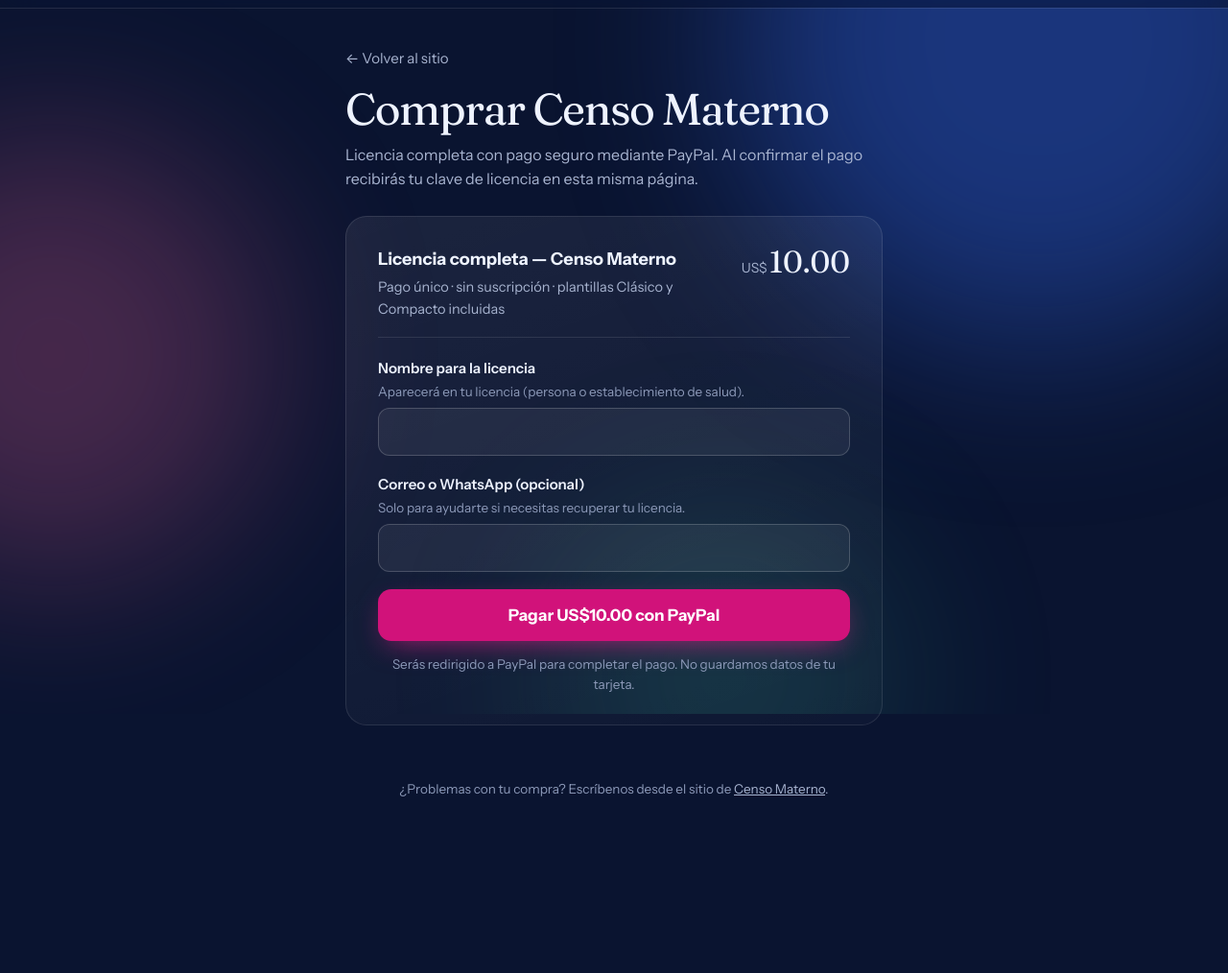
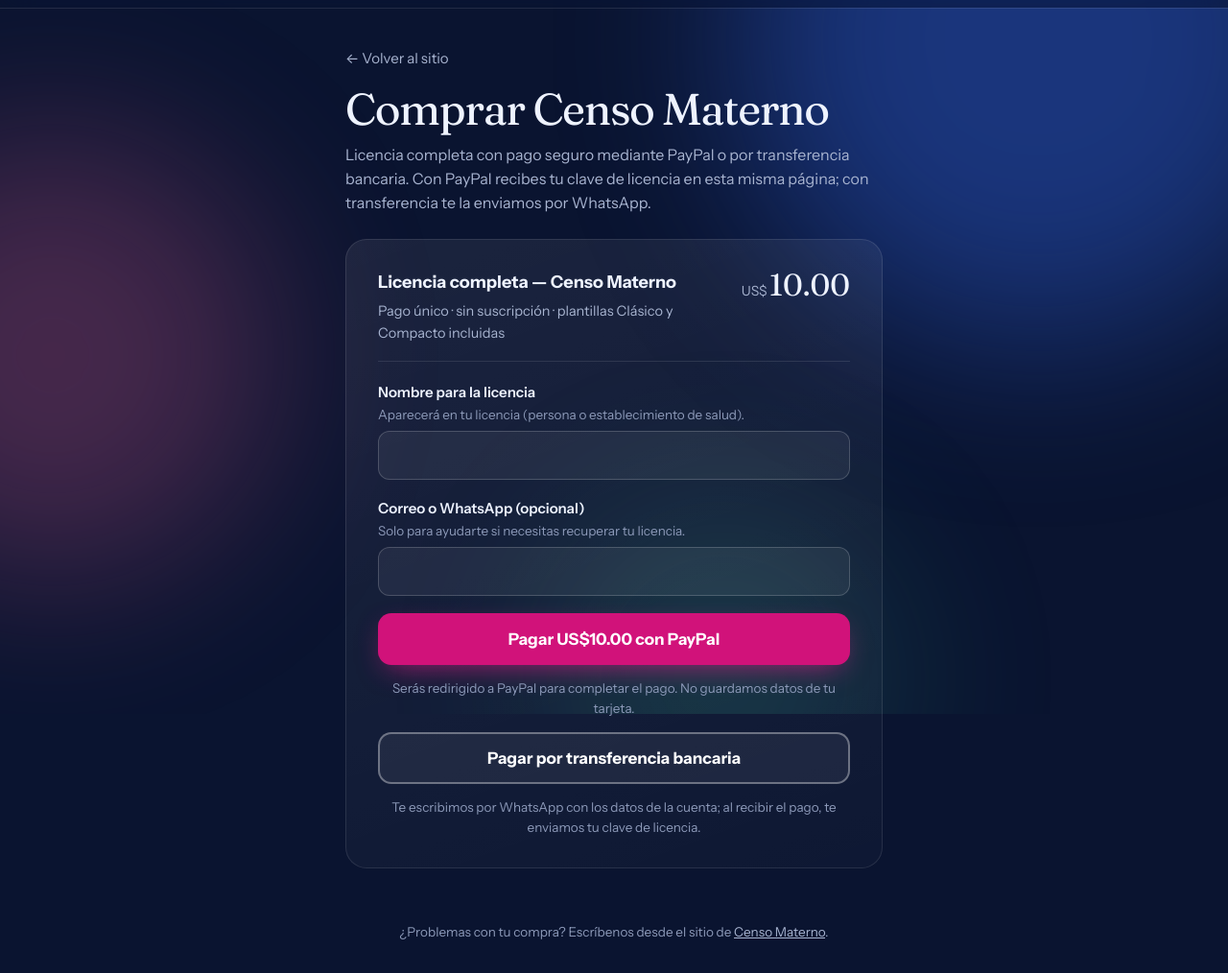
Before and after one commit to Censo-Materno/censo-materno.github.io, a plain HTML site: page checkout.html in a window 1280 px wide. Shown: the part 56-1070 px from the top of the page at 96% size. Before the commit the page ends 921 px from the top, so only its background shows below. Drawn offline with Linux system fonts and the light colour scheme.

Commit message:
Add files via upload

```diff
--- a/checkout.html
+++ b/checkout.html
@@ -19,7 +19,7 @@
     sandbox: false,  // Live: aviso «Modo de prueba» oculto (PayPal Live activado)
     // Mismo APK Trial que el botón «Pruébalo gratis» del sitio (index.html).
     // Solo se ofrece tras una licencia emitida por capturePayPalOrder.
-    trialApkUrl: "https://github.com/Censo-Materno/censo-materno.github.io/releases/download/trial-v1.17.1-vinculo-sesion/CensoMaterno-v1.17.1-TRIAL-release-VINCULO-SESION.apk"
+    trialApkUrl: "https://github.com/Censo-Materno/censo-materno.github.io/releases/latest/download/app-trial-release.apk"
   };
   </script>
   <style>
@@ -130,6 +130,8 @@
         </div>
         <button class="btn btn-primary" type="submit" id="pay-btn" data-i18n="payBtn">Pagar US$10.00 con PayPal</button>
         <p class="fine" data-i18n="fine">Serás redirigido a PayPal para completar el pago. No guardamos datos de tu tarjeta.</p>
+        <a class="btn btn-outline" id="transfer-btn" style="margin-top:14px" href="#" target="_blank" rel="noopener noreferrer" data-i18n="transferBtn">Pagar por transferencia bancaria</a>
+        <p class="fine" data-i18n="transferNote">Te escribimos por WhatsApp con los datos de la cuenta; al recibir el pago, te enviamos tu clave de licencia.</p>
       </form>
 
       <!-- Paso 2: procesando -->
@@ -183,11 +185,12 @@
   var T = {
     es: {
       back: "← Volver al sitio", title: "Comprar Censo Materno",
-      lead: "Licencia completa con pago seguro mediante PayPal. Al confirmar el pago recibirás tu clave de licencia en esta misma página.",
+      lead: "Licencia completa con pago seguro mediante PayPal o por transferencia bancaria. Con PayPal recibes tu clave de licencia en esta misma página; con transferencia te la enviamos por WhatsApp.",
       sandbox: "Modo de prueba (PayPal Sandbox): no se realizan cobros reales.",
       product: "Licencia completa — Censo Materno", productSub: "Pago único · sin suscripción · plantillas Clásico y Compacto incluidas",
       nameLabel: "Nombre para la licencia", nameHint: "Aparecerá en tu licencia (persona o establecimiento de salud).",
       contactLabel: "Correo o WhatsApp (opcional)", contactHint: "Solo para ayudarte si necesitas recuperar tu licencia.",
+      transferBtn: "Pagar por transferencia bancaria", transferNote: "Te escribimos por WhatsApp con los datos de la cuenta; al recibir el pago, te enviamos tu clave de licencia.",
       payBtn: "Pagar US$10.00 con PayPal", fine: "Serás redirigido a PayPal para completar el pago. No guardamos datos de tu tarjeta.",
       doneMsg: "¡Pago confirmado! Esta es tu licencia de Censo Materno.", licIdLabel: "ID de licencia", licKeyLabel: "Clave de licencia",
       copy: "Copiar clave", copied: "Clave copiada ✓",
@@ -206,11 +209,12 @@
     },
     en: {
       back: "← Back to site", title: "Buy Censo Materno",
-      lead: "Full license with secure payment through PayPal. Once the payment is confirmed you’ll get your license key on this same page.",
+      lead: "Full license with secure payment through PayPal or by bank transfer. With PayPal you get your license key on this same page; with a transfer we send it to you on WhatsApp.",
       sandbox: "Test mode (PayPal Sandbox): no real charges are made.",
       product: "Full license — Censo Materno", productSub: "One-time payment · no subscription · Clásico and Compacto templates included",
       nameLabel: "Name for the license", nameHint: "It will appear on your license (person or health facility).",
       contactLabel: "Email or WhatsApp (optional)", contactHint: "Only to help you if you need to recover your license.",
+      transferBtn: "Pay by bank transfer", transferNote: "We message you on WhatsApp with the account details; once we receive the payment, we send you your license key.",
       payBtn: "Pay US$10.00 with PayPal", fine: "You’ll be redirected to PayPal to complete the payment. We don’t store your card details.",
       doneMsg: "Payment confirmed! Here is your Censo Materno license.", licIdLabel: "License ID", licKeyLabel: "License key",
       copy: "Copy key", copied: "Key copied ✓",
@@ -364,6 +368,14 @@
     finishOrderId = null; payLabelKey = "payBtn"; applyLang(); message(""); show("step-form");
   });
 
+  // Transferencia: abre WhatsApp con el mensaje listo (no toca PayPal ni Firebase).
+  $("transfer-btn").addEventListener("click", function () {
+    var nm = ($("customerName").value || "").trim();
+    var msg = "Hola, quiero pagar Censo Materno (licencia completa, US$10) por transferencia." +
+      (nm ? " Nombre para la licencia: " + nm : "");
+    this.href = "https://wa.me/50584350255?text=" + encodeURIComponent(msg);
+  });
+
   // ---- Arranque ----------------------------------------------------------
   applyLang();
   $("sandbox-note").hidden = !CFG.sandbox;
```
